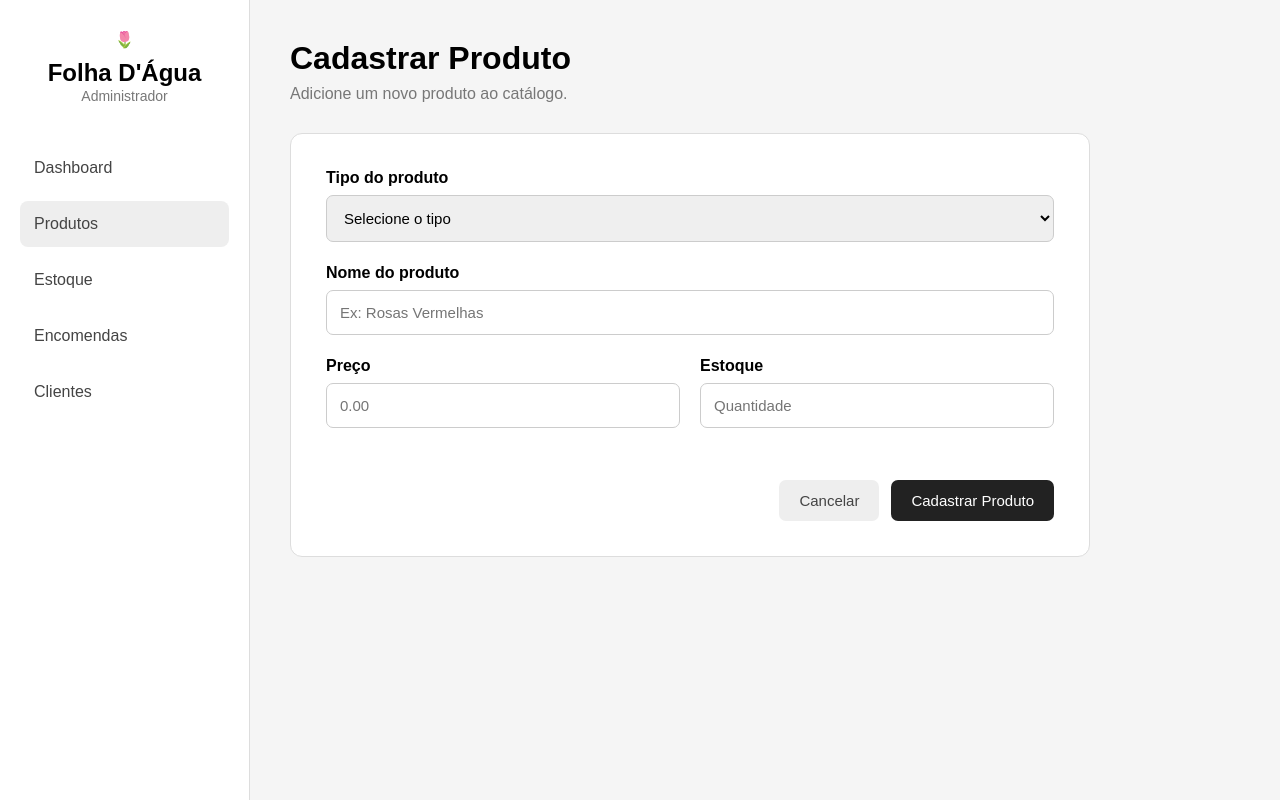
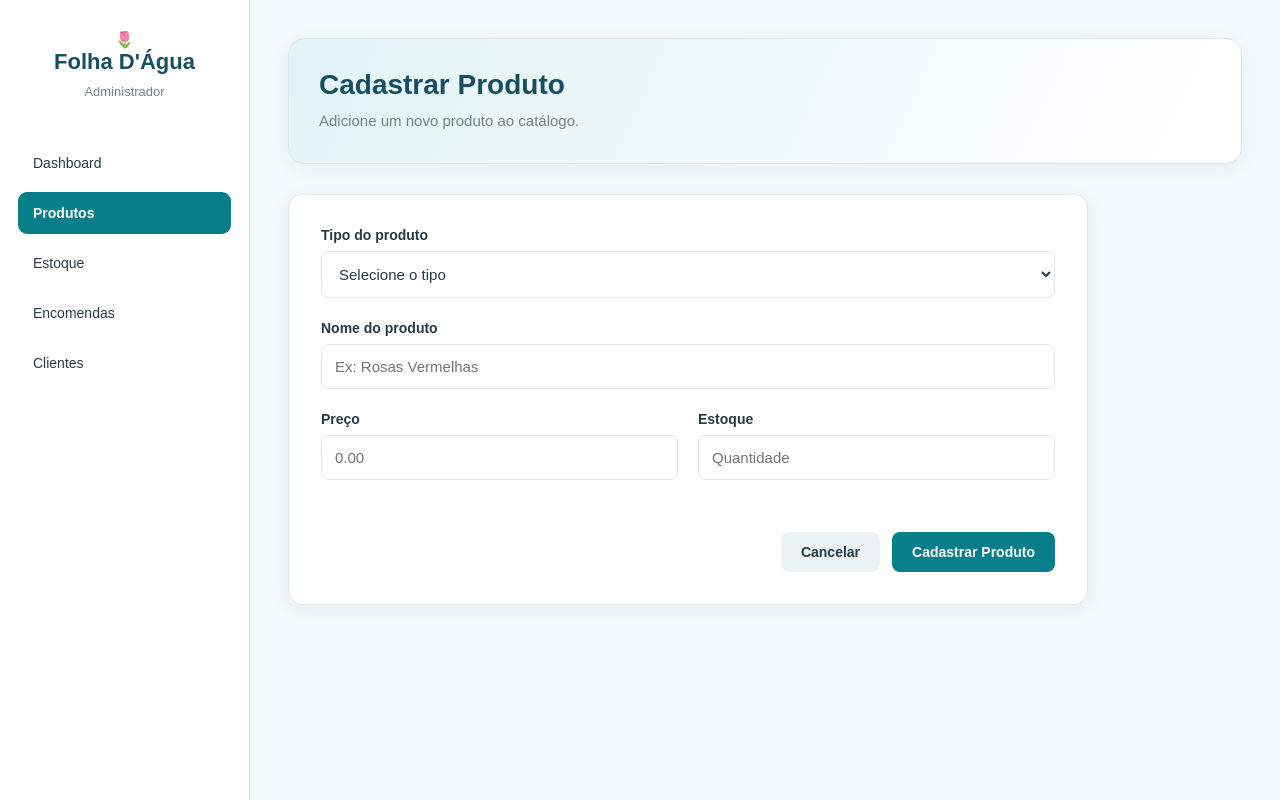
Before and after one commit to willybensbergwilly-byte/folha_d_agua, a Flask app: page /admin/produtos/cadastrar in a window 1280 px wide. Run offline with Flask 3, Linux system fonts and the light colour scheme.

Commit message:
Update/folha_dagua

```diff
--- a/app.py
+++ b/app.py
@@ -8,9 +8,9 @@ from repositories.encomenda_repo import tabela_encomenda
 from repositories.cliente_repo import tabela_cliente
 from repositories.catalogo_repo import tabela_catalogo
 from repositories.admin_repo import tabela_admin
-from repositories.catalogo_repo import cadastrar_produto, listar_produtos
+from repositories.catalogo_repo import cadastrar_produto, listar_produtos, atualizar_estoque
 
-from flask import Flask, render_template
+from flask import Flask, render_template, request
 
 
 app = Flask(__name__)
@@ -20,15 +20,45 @@ app = Flask(__name__)
 def inicio():
     return render_template("index.html")
 
-@app.route("/admin/produtos/cadastrar")
+
+@app.route("/admin/")
+def admin():
+    return render_template("admin/admin.html")
+
+@app.route("/admin/produtos/cadastrar", methods=["GET", "POST"])
 def cadastrar_produto_admin():
+    if  request.method == "POST":
+        tipo_produto = request.form["tipo_produto"]
+        nome_flor = request.form["nome_flor"]
+        preco = request.form["preco"]
+        estoque = request.form["estoque"]
+
+        cadastrar_produto(
+            tipo_produto,
+            nome_flor,
+            preco,
+            estoque
+        )
+
+        return "Produto cadastrado com sucesso!"
+
     return render_template("admin/cadastrar_produto.html")
-    return "Produto cadastrado com sucesso!"
 
 @app.route("/admin/estoque")
 def estoque_admin():
     produtos = listar_produtos()
     return render_template("admin/estoque.html", produtos=produtos)
+
+@app.route("/admin/estoque/atualizar/<int:id>", methods=["POST"])
+def atualizar_estoque_admin(id):
+    estoque = request.form.get("estoque", type=int)
+
+    if estoque is None or estoque < 0:
+        return "Informe uma quantidade válida.", 400
+
+    atualizar_estoque(id, estoque)
+
+    return redirect(url_for("estoque_admin"))
 
 if __name__ == "__main__":
     app.run(debug=True)
--- a/static/css/admin.css
+++ b/static/css/admin.css
@@ -1,3 +1,18 @@
+
+:root {
+    --azul-escuro: #164e63;
+    --azul-principal: #087e8b;
+    --azul-claro: #e6f4f5;
+    --azul-hover: #d3edef;
+    --verde-folha: #6b9080;
+    --fundo: #f4f9fa;
+    --branco: #ffffff;
+    --texto: #243b45;
+    --texto-suave: #71838a;
+    --borda: #dce8eb;
+    --sombra: 0 4px 18px rgba(22, 78, 99, 0.06);
+}
+
 * {
     margin: 0;
     padding: 0;
@@ -6,7 +21,8 @@
 
 body {
     font-family: Arial, sans-serif;
-    background: #f5f5f5;
+    background: var(--fundo);
+    color: var(--texto);
 }
 
 .admin-container {
@@ -14,77 +30,104 @@ body {
     min-height: 100vh;
 }
 
-
 /* MENU LATERAL */
 
 .sidebar {
     width: 250px;
-    background: #ffffff;
-    border-right: 1px solid #ddd;
-    padding: 30px 20px;
+    flex-shrink: 0;
+    background: var(--branco);
+    border-right: 1px solid var(--borda);
+    padding: 30px 18px;
 }
 
 .logo {
     text-align: center;
-    margin-bottom: 40px;
+    margin-bottom: 42px;
+}
+
+.logo-flor {
+    display: block;
+    font-size: 38px;
+    margin-bottom: 8px;
 }
 
 .logo h2 {
-    margin-top: 10px;
+    color: var(--azul-escuro);
+    font-size: 22px;
+    margin-bottom: 7px;
 }
 
 .logo span {
-    font-size: 14px;
-    color: #777;
+    font-size: 13px;
+    color: var(--texto-suave);
 }
 
 .sidebar nav {
     display: flex;
     flex-direction: column;
-    gap: 10px;
+    gap: 8px;
 }
 
 .sidebar nav a {
+    display: block;
     text-decoration: none;
-    color: #444;
-    padding: 14px;
-    border-radius: 8px;
+    color: var(--texto);
+    padding: 13px 15px;
+    border-radius: 9px;
+    font-size: 14px;
+    transition: background 0.2s, color 0.2s;
 }
 
-.sidebar nav a:hover,
-.sidebar nav a.ativo {
-    background: #eeeeee;
+.sidebar nav a:hover {
+    background: var(--azul-claro);
+    color: var(--azul-escuro);
 }
 
+.sidebar nav a.ativo {
+    background: var(--azul-principal);
+    color: var(--branco);
+    font-weight: bold;
+}
 
-/* CONTEÚDO */
+/* CONTEÚDO PRINCIPAL */
 
 .conteudo {
     flex: 1;
-    padding: 40px;
+    min-width: 0;
+    padding: 38px;
 }
 
 .topo {
+    background: linear-gradient(115deg, #e3f3f5, #ffffff);
+    border: 1px solid var(--borda);
+    border-radius: 16px;
+    padding: 30px;
     margin-bottom: 30px;
+    box-shadow: var(--sombra);
 }
 
 .topo h1 {
-    margin-bottom: 8px;
+    color: var(--azul-escuro);
+    font-size: 28px;
+    margin-bottom: 9px;
 }
 
 .topo p {
-    color: #777;
+    color: var(--texto-suave);
+    font-size: 15px;
+    line-height: 1.5;
 }
-
 
 /* FORMULÁRIO */
 
 .formulario-container {
+    width: 100%;
     max-width: 800px;
-    background: #ffffff;
-    padding: 35px;
-    border-radius: 12px;
-    border: 1px solid #ddd;
+    background: var(--branco);
+    padding: 32px;
+    border-radius: 14px;
+    border: 1px solid var(--borda);
+    box-shadow: var(--sombra);
 }
 
 .campo {
@@ -96,22 +139,28 @@ body {
 .campo label {
     margin-bottom: 8px;
     font-weight: bold;
+    font-size: 14px;
+    color: var(--texto);
 }
 
 .campo input,
 .campo select {
+    width: 100%;
     padding: 13px;
-    border: 1px solid #ccc;
-    border-radius: 7px;
+    border: 1px solid var(--borda);
+    border-radius: 8px;
     font-size: 15px;
+    color: var(--texto);
+    background: var(--branco);
+    transition: border-color 0.2s, box-shadow 0.2s;
 }
 
 .campo input:focus,
 .campo select:focus {
     outline: none;
-    border-color: #888;
+    border-color: var(--azul-principal);
+    box-shadow: 0 0 0 3px rgba(8, 126, 139, 0.12);
 }
-
 
 /* LINHA DE CAMPOS */
 
@@ -122,8 +171,8 @@ body {
 
 .linha .campo {
     flex: 1;
+    min-width: 0;
 }
-
 
 /* BOTÕES */
 
@@ -135,24 +184,181 @@ body {
 }
 
 .botao {
+    display: inline-flex;
+    align-items: center;
+    justify-content: center;
     padding: 12px 20px;
-    border-radius: 7px;
+    border-radius: 8px;
     text-decoration: none;
     border: none;
     cursor: pointer;
-    font-size: 15px;
+    font-size: 14px;
+    font-weight: bold;
+    transition: background 0.2s, transform 0.2s;
 }
 
 .cancelar {
-    background: #eeeeee;
-    color: #444;
+    background: #edf2f4;
+    color: var(--texto);
+}
+
+.cancelar:hover {
+    background: #dfe8eb;
 }
 
 .cadastrar {
-    background: #222;
-    color: white;
+    background: var(--azul-principal);
+    color: var(--branco);
 }
 
 .cadastrar:hover {
-    opacity: 0.85;
+    background: var(--azul-escuro);
+    transform: translateY(-1px);
 }
+
+/* ESTOQUE */
+
+.estoque-container {
+    width: 100%;
+}
+
+.tabela-estoque {
+    display: flex;
+    flex-direction: column;
+    background: var(--branco);
+    border: 1px solid var(--borda);
+    border-radius: 12px;
+    overflow: hidden;
+    box-shadow: var(--sombra);
+}
+
+.cabecalho-tabela,
+.item-estoque {
+    display: grid;
+    grid-template-columns: 2fr 1fr 1fr 1.5fr;
+    align-items: center;
+    gap: 16px;
+    padding: 17px 22px;
+}
+
+.cabecalho-tabela {
+    background: var(--azul-claro);
+    color: var(--azul-escuro);
+    font-weight: bold;
+    font-size: 13px;
+}
+
+.item-estoque {
+    border-top: 1px solid var(--borda);
+    font-size: 14px;
+}
+
+.item-estoque form {
+    display: flex;
+    align-items: center;
+    gap: 8px;
+}
+
+.item-estoque input {
+    width: 85px;
+    min-width: 0;
+    padding: 10px;
+    border: 1px solid var(--borda);
+    border-radius: 7px;
+    font-size: 14px;
+}
+
+.item-estoque input:focus {
+    outline: none;
+    border-color: var(--azul-principal);
+}
+
+.item-estoque button {
+    padding: 10px 14px;
+    border: none;
+    border-radius: 7px;
+    background: var(--azul-principal);
+    color: var(--branco);
+    font-weight: bold;
+    cursor: pointer;
+}
+
+.item-estoque button:hover {
+    background: var(--azul-escuro);
+}
+
+/* RESPONSIVIDADE */
+
+@media (max-width: 900px) {
+    .sidebar {
+        width: 210px;
+    }
+
+    .conteudo {
+        padding: 24px;
+    }
+
+    .cabecalho-tabela,
+    .item-estoque {
+        grid-template-columns: 1.5fr 1fr 1fr;
+    }
+}
+
+@media (max-width: 650px) {
+    .admin-container {
+        flex-direction: column;
+    }
+
+    .sidebar {
+        width: 100%;
+        padding: 18px;
+    }
+
+    .logo {
+        margin-bottom: 20px;
+    }
+
+    .sidebar nav {
+        display: grid;
+        grid-template-columns: repeat(2, minmax(0, 1fr));
+    }
+
+    .conteudo {
+        padding: 18px;
+    }
+
+    .topo {
+        padding: 22px;
+    }
+
+    .topo h1 {
+        font-size: 23px;
+    }
+
+    .formulario-container {
+        padding: 20px;
+    }
+
+    .linha {
+        flex-direction: column;
+        gap: 0;
+    }
+
+    .botoes {
+        flex-wrap: wrap;
+    }
+
+    .cabecalho-tabela {
+        display: none;
+    }
+
+    .item-estoque {
+        grid-template-columns: 1fr;
+        gap: 12px;
+        padding: 18px;
+    }
+
+    .item-estoque form {
+        flex-wrap: wrap;
+    }
+}
--- a/templates/admin/cadastrar_produto.html
+++ b/templates/admin/cadastrar_produto.html
@@ -79,7 +79,10 @@
                         <a href="/" class="botao cancelar">Cancelar</a>
 
                         <button type="submit" class="botao cadastrar">
-                            Cadastrar Produto
+                            Cadastrar Produto <i
+class=
+"fi fi-rs-home"
+></i>
                         </button>
                     </div>
                 </form>
```
Also changed, not shown: repositories/catalogo_repo.py (+19 -0 lines), templates/admin/estoque.html (+9 -5 lines), templates/base.html (+41 -0 lines).
